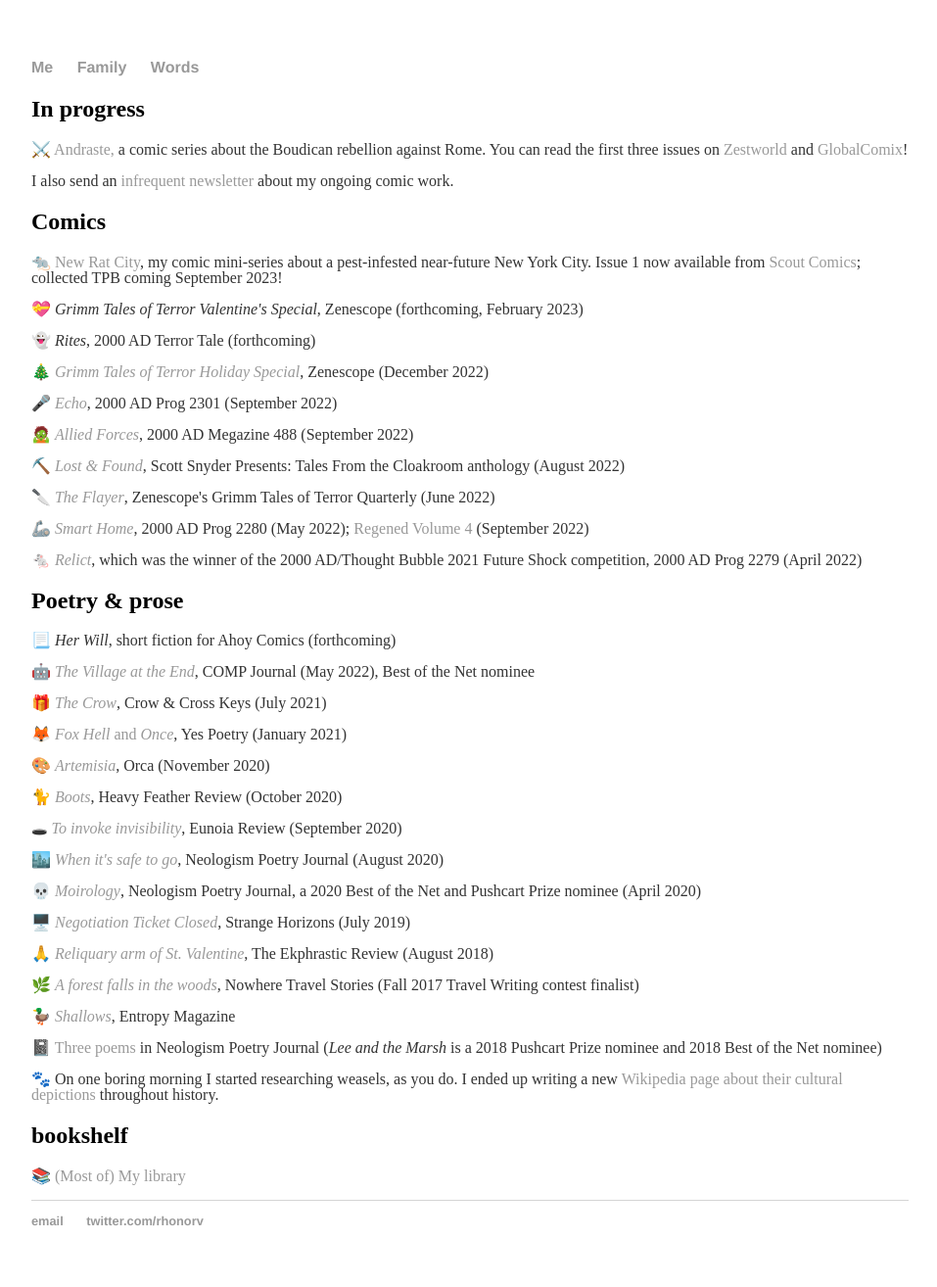
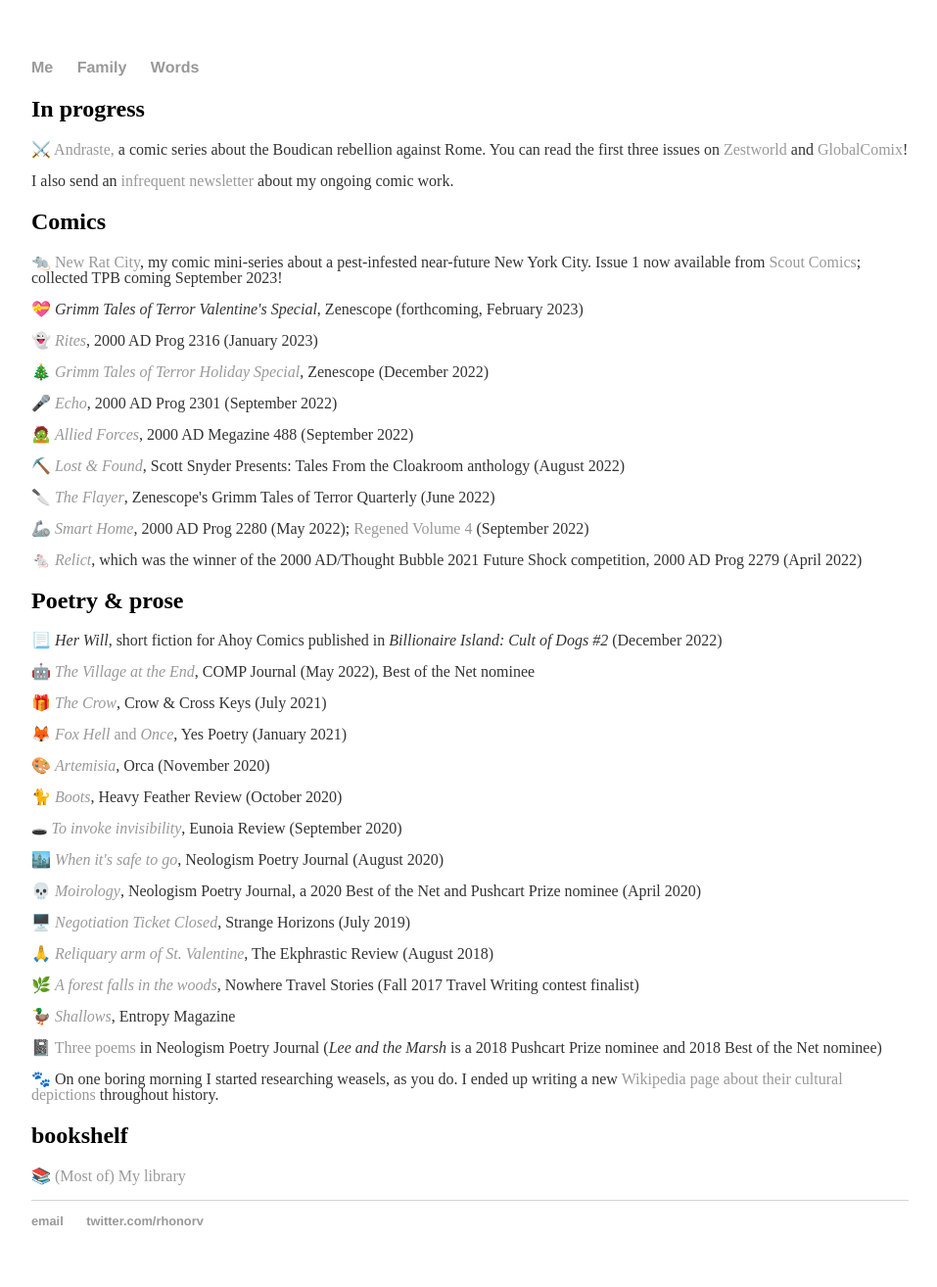
Before and after one commit to rhonorv/rhonorv.github.io, a Jekyll site: the page words/index.html, which Jekyll copies as it is, in a window 1280 px wide. Shown: the whole page at 98% size, without its empty margins (160-1117 px from the left). Built offline with Jekyll 4.4.1, drawn with Linux system fonts in a browser that asks for light colours.

Commit message:
Update index.html

```diff
--- a/words/index.html
+++ b/words/index.html
@@ -35,11 +35,11 @@
 
 		<p><span aria-hidden="true">💝 </span><em>Grimm Tales of Terror Valentine's Special</em>, Zenescope (forthcoming, February 2023)</p>
 
-		<p><span aria-hidden="true">👻 </span><em>Rites</em>, 2000 AD Terror Tale (forthcoming)</p>
+		<p><span aria-hidden="true">👻 </span><em><a href="https://shop.2000ad.com/catalogue/PRG2316D">Rites</a></em>, 2000 AD Prog 2316 (January 2023)</p>
 
 		<p><span aria-hidden="true">🎄 </span><em><a href="https://zenescope.com/products/grimm-tales-of-terror-quarterly-2022-holiday-special">Grimm Tales of Terror Holiday Special</a></em>, Zenescope (December 2022)</p>
 
-		<p><span aria-hidden="true">🎤 </span><em><a href="https://shop.2000ad.com/catalogue/PRG2301D">Echo</em></a>, 2000 AD Prog 2301 (September 2022)</p>
+		<p><span aria-hidden="true">🎤 </span><em><a href="https://shop.2000ad.com/catalogue/PRG2301D">Echo</a></em>, 2000 AD Prog 2301 (September 2022)</p>
 
 		<p><span aria-hidden="true">🧟 </span><em><a href="https://shop.2000ad.com/catalogue/MEG448D">Allied Forces</a></em>, 2000 AD Megazine 488 (September 2022)</p>
 
@@ -57,7 +57,7 @@
 <div class="container">
 	<div class="Words">
 	<h2>Poetry & prose</h2>
-		<p><span aria-hidden="true">📃 </span><em>Her Will</em>, short fiction for Ahoy Comics (forthcoming)</p>
+		<p><span aria-hidden="true">📃 </span><em>Her Will</em>, short fiction for Ahoy Comics published in <em>Billionaire Island: Cult of Dogs #2</em> (December 2022)</p>
 
 		<p><span aria-hidden="true">🤖 </span><a href="https://www.compajournal.com/r-honor-vincent-the-village-at-the-end-1"><em>The Village at the End</em></a>, COMP Journal (May 2022), Best of the Net nominee</p>
 
```
